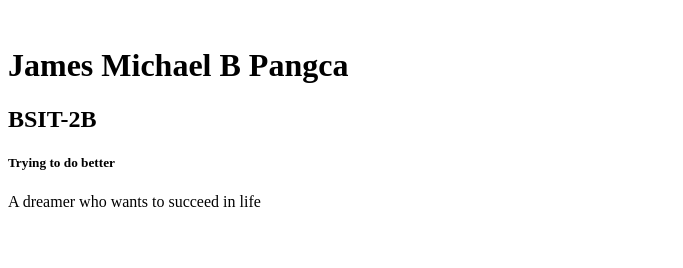
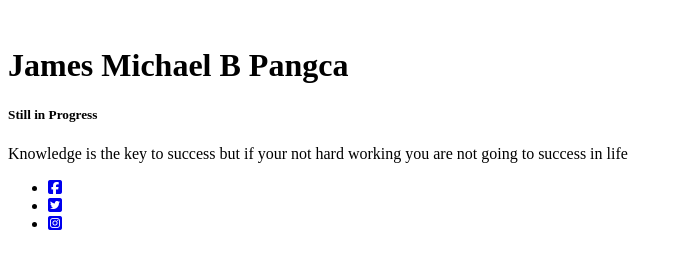
Before and after one commit to JamesMichaelPangca/profile-, a plain HTML site: page Index.html in a window 1280 px wide. Shown: the whole page, without its empty margins (0-683 px from the left). Drawn offline with Linux system fonts and the light colour scheme.

Commit message:
Add files via upload

```diff
--- a/Index.html
+++ b/Index.html
@@ -1,6 +1,9 @@
 <!DOCTYPE html>
 <html>
   <head>
+    <meta charset="UTF-8">
+    <script src="https://kit.fontawesome.com/ed086920dc.js" crossorigin="anonymous"></script>
+    <link rel="stylesheet" href="style.css"title=""type="" />
     <meta http-equiv="content-type" content
      ="text/html; charset=UTF-8" />
      <meta name="" content="">
@@ -8,11 +11,15 @@
 </head>
 <body>
 <div class="box">
-<img src="profile.jpg" alt="" class="box-img">
+<img src="profile.jpg"alt="" class="box-img">
 <h1>James Michael B Pangca</h1>
-<h2>BSIT-2B</h2>
-<h5>Trying to do better</h5>
+<h5>Still in Progress</h5>
+<p>Knowledge is the key to success but if your not hard working you are not going to success in life</p>
+<ul>
+  <li><a href="#"><i class="fa-brands fa-square-facebook"></i></i></a></li>
+<li><a href="#"><i class="fa-brands fa-square-twitter"></i></i></a></li>
+  <li><a href="#"><i class="fa-brands fa-square-instagram"></i></a></li>
+  </ul>
 </div>
-<p>A dreamer who wants to succeed in life</p>
 </body>
 </html>
```
